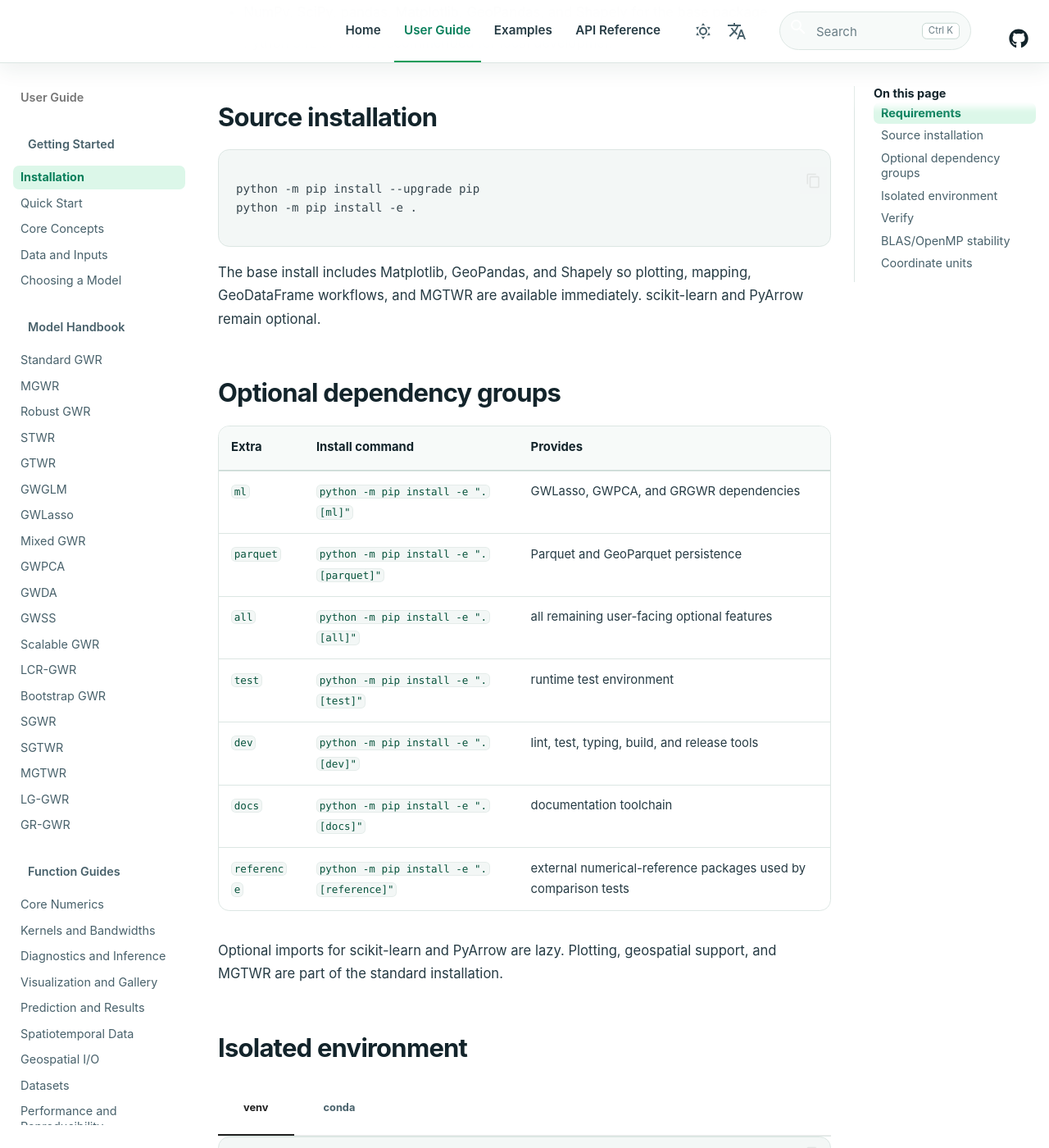
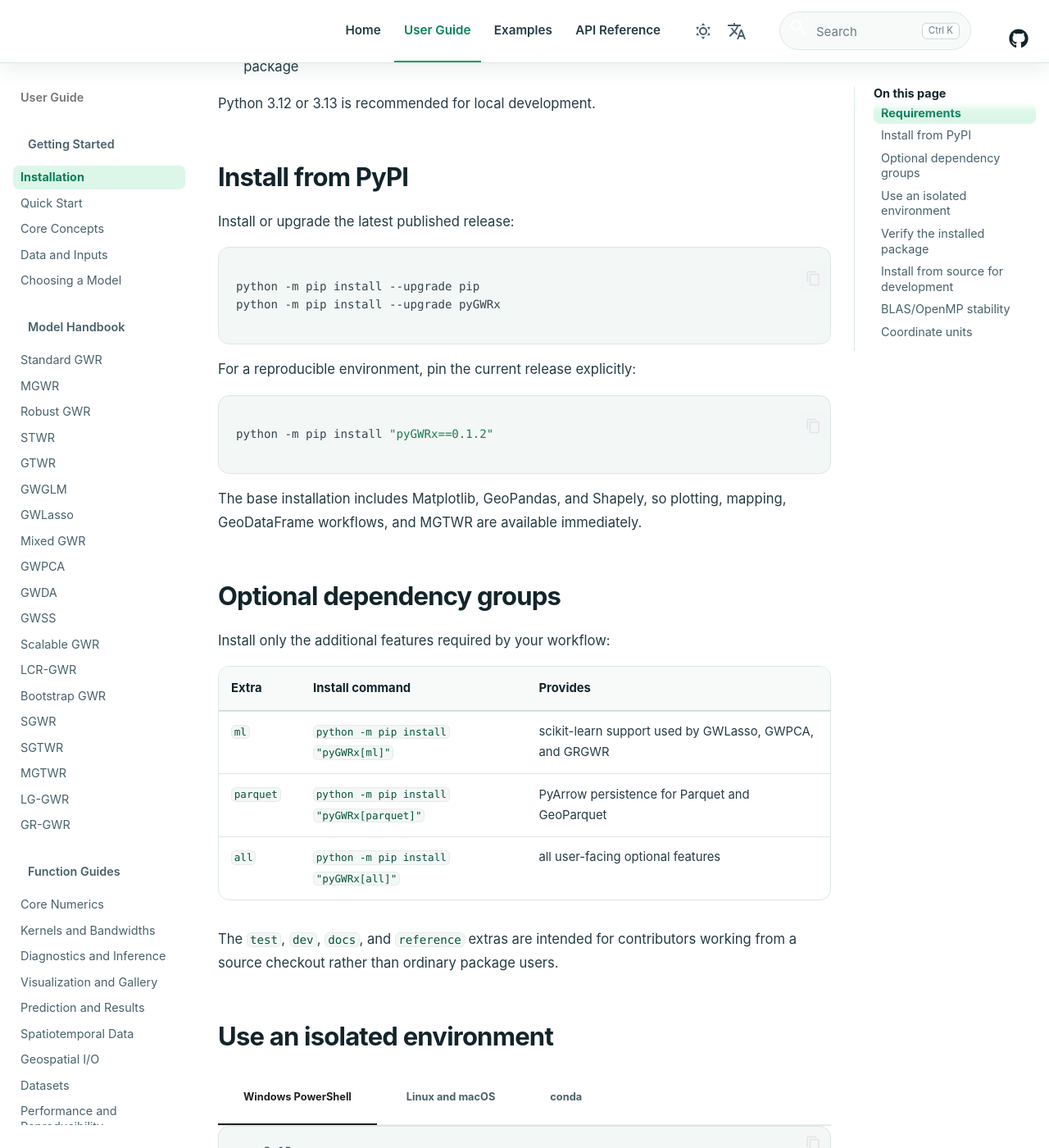
Before and after one commit to hujinghaoabcd/pyGWRx, an MkDocs documentation site: the page built from docs/getting-started/installation.md, in a window 1280 px wide and 1400 px high, scrolled down 364 px. Shown: the whole window at 82% size. Built offline with MkDocs 1.6.1 and Material for MkDocs 9.7.7, drawn with Linux system fonts in a browser that asks for light colours; comment, search, counter and statistics services are not loaded; some of the changed text lies outside the part shown.

Commit message:
Update documentation for PyPI installation
Document PyPI installation, optional extras, isolated environments, installed-package verification, and Chinese entry points.

````diff
--- a/docs/getting-started/installation.md
+++ b/docs/getting-started/installation.md
@@ -3,40 +3,58 @@
 ## Requirements
 
 - CPython **3.11–3.14**
-- NumPy, SciPy, pandas, Matplotlib, GeoPandas, and Shapely for the base package
-- Python 3.12 or 3.13 is recommended for local development
+- A recent `pip`
+- NumPy, SciPy, pandas, Matplotlib, GeoPandas, and Shapely are installed with the base package
 
-## Source installation
+Python 3.12 or 3.13 is recommended for local development.
+
+## Install from PyPI
+
+Install or upgrade the latest published release:
 
 ```bash
 python -m pip install --upgrade pip
-python -m pip install -e .
+python -m pip install --upgrade pyGWRx
 ```
 
-The base install includes Matplotlib, GeoPandas, and Shapely so plotting, mapping, GeoDataFrame workflows, and MGTWR are available immediately. scikit-learn and PyArrow remain optional.
+For a reproducible environment, pin the current release explicitly:
+
+```bash
+python -m pip install "pyGWRx==0.1.2"
+```
+
+The base installation includes Matplotlib, GeoPandas, and Shapely, so plotting, mapping, GeoDataFrame workflows, and MGTWR are available immediately.
 
 ## Optional dependency groups
 
+Install only the additional features required by your workflow:
+
 | Extra | Install command | Provides |
 |---|---|---|
-| `ml` | `python -m pip install -e ".[ml]"` | GWLasso, GWPCA, and GRGWR dependencies |
-| `parquet` | `python -m pip install -e ".[parquet]"` | Parquet and GeoParquet persistence |
-| `all` | `python -m pip install -e ".[all]"` | all remaining user-facing optional features |
-| `test` | `python -m pip install -e ".[test]"` | runtime test environment |
-| `dev` | `python -m pip install -e ".[dev]"` | lint, test, typing, build, and release tools |
-| `docs` | `python -m pip install -e ".[docs]"` | documentation toolchain |
-| `reference` | `python -m pip install -e ".[reference]"` | external numerical-reference packages used by comparison tests |
+| `ml` | `python -m pip install "pyGWRx[ml]"` | scikit-learn support used by GWLasso, GWPCA, and GRGWR |
+| `parquet` | `python -m pip install "pyGWRx[parquet]"` | PyArrow persistence for Parquet and GeoParquet |
+| `all` | `python -m pip install "pyGWRx[all]"` | all user-facing optional features |
 
-Optional imports for scikit-learn and PyArrow are lazy. Plotting, geospatial support, and MGTWR are part of the standard installation.
+The `test`, `dev`, `docs`, and `reference` extras are intended for contributors working from a source checkout rather than ordinary package users.
 
-## Isolated environment
+## Use an isolated environment
 
-=== "venv"
+=== "Windows PowerShell"
+
+    ```powershell
+    py -3.13 -m venv .venv
+    .\.venv\Scripts\Activate.ps1
+    python -m pip install --upgrade pip
+    python -m pip install --upgrade pyGWRx
+    ```
+
+=== "Linux and macOS"
 
     ```bash
-    python -m venv .venv
-    source .venv/bin/activate  # Windows: .venv\Scripts\Activate.ps1
-    python -m pip install -e ".[all]"
+    python3.13 -m venv .venv
+    source .venv/bin/activate
+    python -m pip install --upgrade pip
+    python -m pip install --upgrade pyGWRx
     ```
 
 === "conda"
@@ -44,15 +62,43 @@ Optional imports for scikit-learn and PyArrow are lazy. Plotting, geospatial sup
     ```bash
     conda create -n pygwrx python=3.13
     conda activate pygwrx
-    python -m pip install -e ".[all]"
+    python -m pip install --upgrade pyGWRx
     ```
 
-## Verify
+## Verify the installed package
+
+These checks run entirely against the installed distribution and do not require a repository checkout:
 
 ```bash
 python -c "import pygwrx; print(pygwrx.__version__)"
-python tools/generate_api_docs.py
-python examples/validate_coverage.py
+python -c "from pygwrx import GWR, MGWR, MGTWR; print('Core model imports passed')"
+python -c "from pygwrx.io import load_dataset; X, y, coords = load_dataset('columbus', return_type='arrays'); print(X.shape, y.shape, coords.shape)"
+python -m pip check
+```
+
+For version 0.1.2, the dataset command should print:
+
+```text
+(49, 2) (49,) (49, 2)
+```
+
+## Install from source for development
+
+Clone the repository only when you plan to modify pyGWRx, run its complete test suite, or build the documentation:
+
+```bash
+git clone https://github.com/hujinghaoabcd/pyGWRx.git
+cd pyGWRx
+python -m pip install --upgrade pip
+python -m pip install -e ".[dev,docs]"
+```
+
+Additional contributor environments can be installed as needed:
+
+```bash
+python -m pip install -e ".[test]"
+python -m pip install -e ".[reference]"
+python -m pip install -e ".[all,test,dev,docs,reference]"
 ```
 
 ## BLAS/OpenMP stability
@@ -66,6 +112,8 @@ export MKL_NUM_THREADS=1
 export NUMEXPR_NUM_THREADS=1
 ```
 
+On Windows PowerShell, set the same variables with `$env:NAME = "1"`.
+
 ## Coordinate units
 
 Do not treat longitude/latitude degrees as Euclidean metres. Project to an appropriate CRS or select a distance treatment consistent with the study region.
````
Also changed, not shown: docs/getting-started/index.md (+11 -1 lines), docs/zh/guides/index.md (+31 -0 lines), docs/zh/index.md (+19 -2 lines).
